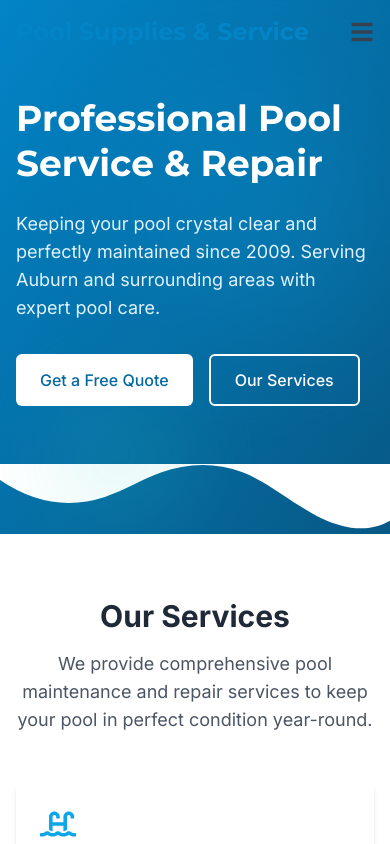
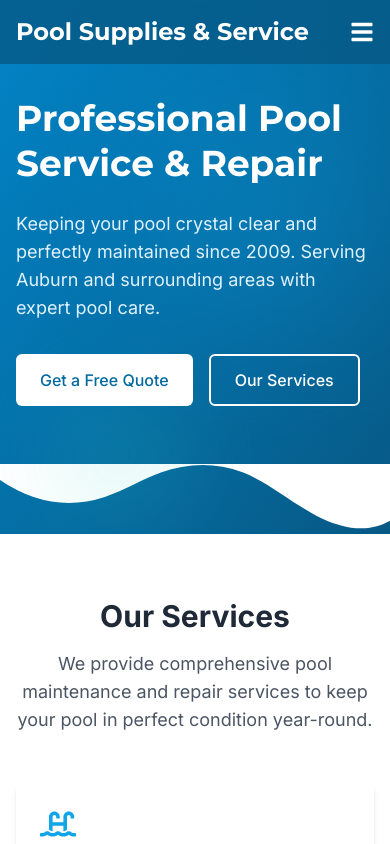
Before and after one commit to PredictionMarketing/poolservice, a React (Vite) app: page / in a window 390 px wide. Shown: the top 844 px of the page. Built offline with nearby package versions, Linux system fonts and the light colour scheme.

Commit message:
Initial commit home page

```diff
--- a/src/components/Navbar.jsx
+++ b/src/components/Navbar.jsx
@@ -28,44 +28,52 @@ const Navbar = () => {
   }
 
   return (
-    <header className={`fixed top-0 left-0 right-0 z-50 transition-all duration-300 ${isScrolled ? 'bg-white shadow-md py-2' : 'bg-transparent py-4'}`}>
+    <header className={`fixed top-0 left-0 right-0 z-50 transition-all duration-300 ${isScrolled ? 'bg-white shadow-md py-2' : 'bg-primary-800/80 py-4'}`}>
       <div className="container flex items-center justify-between">
         <Link to="/" className="flex items-center" onClick={closeMenu}>
-          <span className="text-2xl font-bold text-primary-600 font-display">Pool Supplies & Service</span>
+          <span className={`text-2xl font-bold font-display ${isScrolled ? 'text-primary-600' : 'text-white'}`}>Pool Supplies & Service</span>
         </Link>
 
         <div className="hidden md:flex items-center space-x-8">
           <nav className="flex items-center space-x-6">
             <NavLink to="/" className={({ isActive }) =>
-              isActive ? "text-primary-600 font-medium" : "text-gray-700 hover:text-primary-600 transition-colors"
+              isActive
+                ? `font-medium ${isScrolled ? 'text-primary-700' : 'text-white bg-primary-600/70 px-3 py-1 rounded'}`
+                : `${isScrolled ? 'text-gray-700 hover:text-primary-700' : 'text-white hover:bg-primary-600/50 px-3 py-1 rounded'} transition-colors`
             }>
               Home
             </NavLink>
             <NavLink to="/services" className={({ isActive }) =>
-              isActive ? "text-primary-600 font-medium" : "text-gray-700 hover:text-primary-600 transition-colors"
+              isActive
+                ? `font-medium ${isScrolled ? 'text-primary-700' : 'text-white bg-primary-600/70 px-3 py-1 rounded'}`
+                : `${isScrolled ? 'text-gray-700 hover:text-primary-700' : 'text-white hover:bg-primary-600/50 px-3 py-1 rounded'} transition-colors`
             }>
               Services
             </NavLink>
             <NavLink to="/about" className={({ isActive }) =>
-              isActive ? "text-primary-600 font-medium" : "text-gray-700 hover:text-primary-600 transition-colors"
+              isActive
+                ? `font-medium ${isScrolled ? 'text-primary-700' : 'text-white bg-primary-600/70 px-3 py-1 rounded'}`
+                : `${isScrolled ? 'text-gray-700 hover:text-primary-700' : 'text-white hover:bg-primary-600/50 px-3 py-1 rounded'} transition-colors`
             }>
               About
             </NavLink>
             <NavLink to="/contact" className={({ isActive }) =>
-              isActive ? "text-primary-600 font-medium" : "text-gray-700 hover:text-primary-600 transition-colors"
+              isActive
+                ? `font-medium ${isScrolled ? 'text-primary-700' : 'text-white bg-primary-600/70 px-3 py-1 rounded'}`
+                : `${isScrolled ? 'text-gray-700 hover:text-primary-700' : 'text-white hover:bg-primary-600/50 px-3 py-1 rounded'} transition-colors`
             }>
               Contact
             </NavLink>
           </nav>
 
-          <a href="tel:3347447772" className="flex items-center text-primary-600 font-medium">
+          <a href="tel:3347447772" className={`flex items-center font-medium ${isScrolled ? 'text-primary-600' : 'text-white bg-primary-600 px-4 py-2 rounded-md'}`}>
             <FaPhone className="mr-2" />
             (334) 744-7772
           </a>
         </div>
 
         <button
-          className="md:hidden text-gray-700 focus:outline-none"
+          className={`md:hidden focus:outline-none ${isScrolled ? 'text-gray-700' : 'text-white'}`}
           onClick={toggleMenu}
           aria-label="Toggle menu"
         >
@@ -79,7 +87,7 @@ const Navbar = () => {
           <NavLink
             to="/"
             className={({ isActive }) =>
-              isActive ? "text-primary-600 font-medium px-4 py-2" : "text-gray-700 hover:text-primary-600 px-4 py-2 transition-colors"
+              isActive ? "text-white bg-primary-600 font-medium px-4 py-2 rounded" : "text-gray-700 hover:bg-primary-50 hover:text-primary-700 px-4 py-2 rounded transition-colors"
             }
             onClick={closeMenu}
           >
@@ -88,7 +96,7 @@ const Navbar = () => {
           <NavLink
             to="/services"
             className={({ isActive }) =>
-              isActive ? "text-primary-600 font-medium px-4 py-2" : "text-gray-700 hover:text-primary-600 px-4 py-2 transition-colors"
+              isActive ? "text-white bg-primary-600 font-medium px-4 py-2 rounded" : "text-gray-700 hover:bg-primary-50 hover:text-primary-700 px-4 py-2 rounded transition-colors"
             }
             onClick={closeMenu}
           >
@@ -97,7 +105,7 @@ const Navbar = () => {
           <NavLink
             to="/about"
             className={({ isActive }) =>
-              isActive ? "text-primary-600 font-medium px-4 py-2" : "text-gray-700 hover:text-primary-600 px-4 py-2 transition-colors"
+              isActive ? "text-white bg-primary-600 font-medium px-4 py-2 rounded" : "text-gray-700 hover:bg-primary-50 hover:text-primary-700 px-4 py-2 rounded transition-colors"
             }
             onClick={closeMenu}
           >
@@ -106,7 +114,7 @@ const Navbar = () => {
           <NavLink
             to="/contact"
             className={({ isActive }) =>
-              isActive ? "text-primary-600 font-medium px-4 py-2" : "text-gray-700 hover:text-primary-600 px-4 py-2 transition-colors"
+              isActive ? "text-white bg-primary-600 font-medium px-4 py-2 rounded" : "text-gray-700 hover:bg-primary-50 hover:text-primary-700 px-4 py-2 rounded transition-colors"
             }
             onClick={closeMenu}
           >
@@ -114,7 +122,7 @@ const Navbar = () => {
           </NavLink>
           <a
             href="tel:3347447772"
-            className="flex items-center text-primary-600 font-medium px-4 py-2"
+            className="flex items-center text-white bg-primary-600 font-medium px-4 py-2 rounded"
             onClick={closeMenu}
           >
             <FaPhone className="mr-2" />
```
